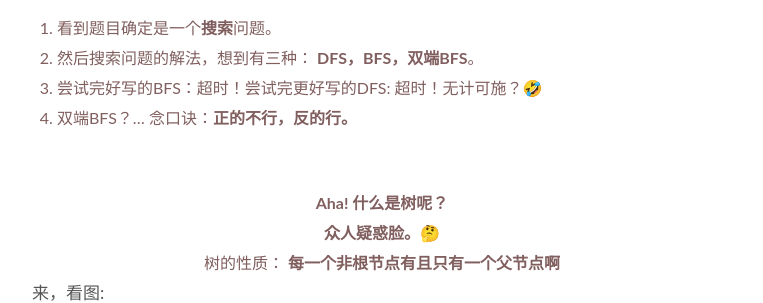
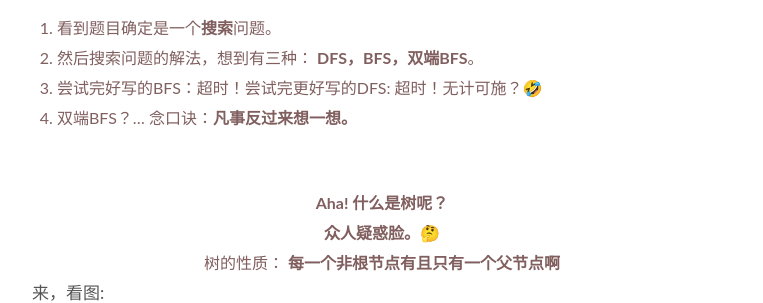
Before and after one commit to WillWang-X/willwang-x.github.io, a Jekyll site: the page built from _posts/2018-02-10-backwards-thinking.md, in a window 1280 px wide. Shown: the part 487-790 px from the top of the page, without its empty margins (258-1021 px from the left). Built offline with Jekyll 4.4.1, drawn with Linux system fonts in a browser that asks for light colours.

Commit message:
backwards thinking

```diff
--- a/_posts/2018-02-10-backwards-thinking.md
+++ b/_posts/2018-02-10-backwards-thinking.md
@@ -24,7 +24,7 @@ Otherwise, return False.
 1. 看到题目确定是一个**搜索**问题。
 2. 然后搜索问题的解法，想到有三种： **DFS，BFS，双端BFS**。
 3. 尝试完好写的BFS：超时！尝试完更好写的DFS: 超时！无计可施？🤣
-4. 双端BFS？... 念口诀：**正的不行，反的行。**
+4. 双端BFS？... 念口诀：**凡事反过来想一想。**
 
 
 <br>
```
